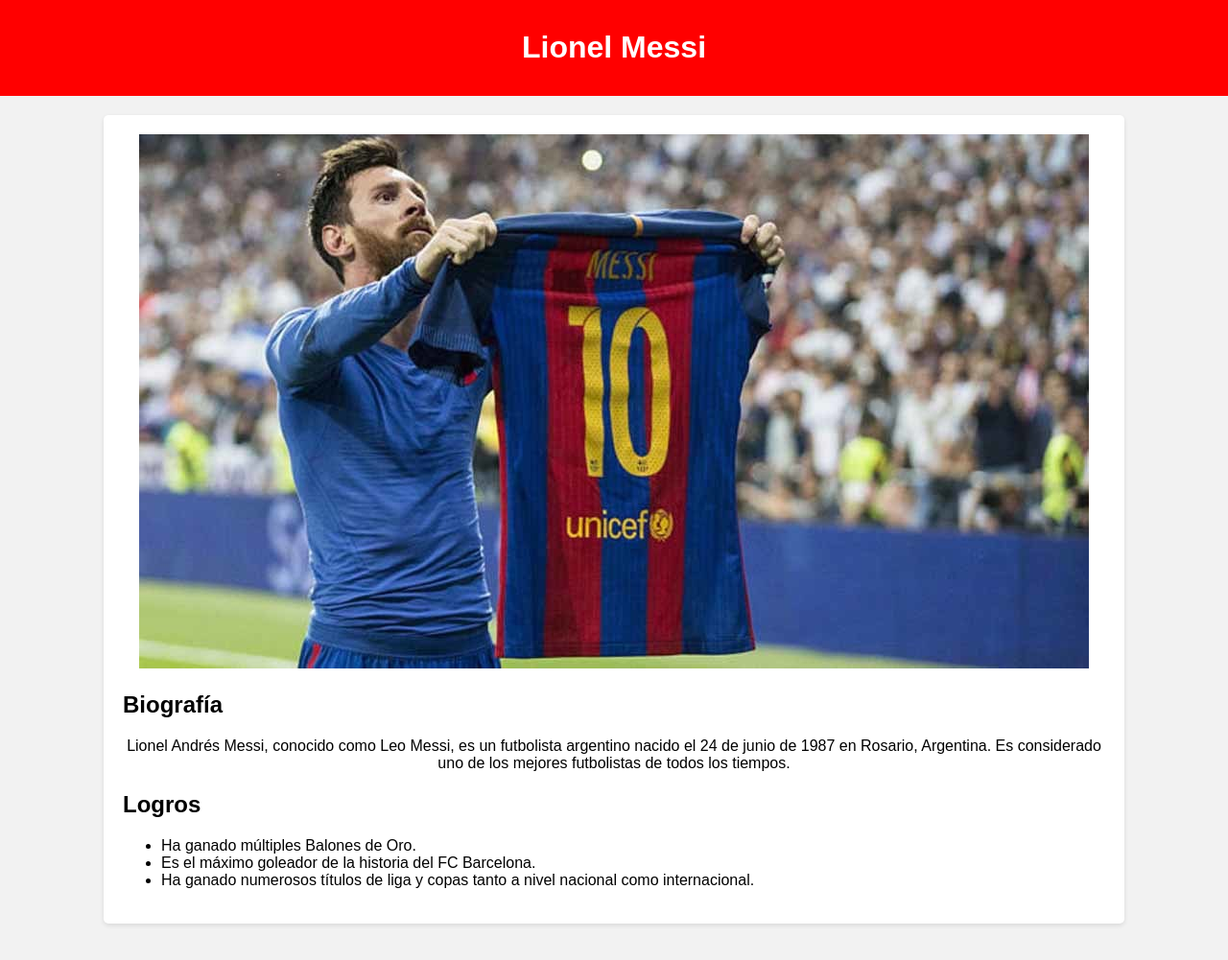
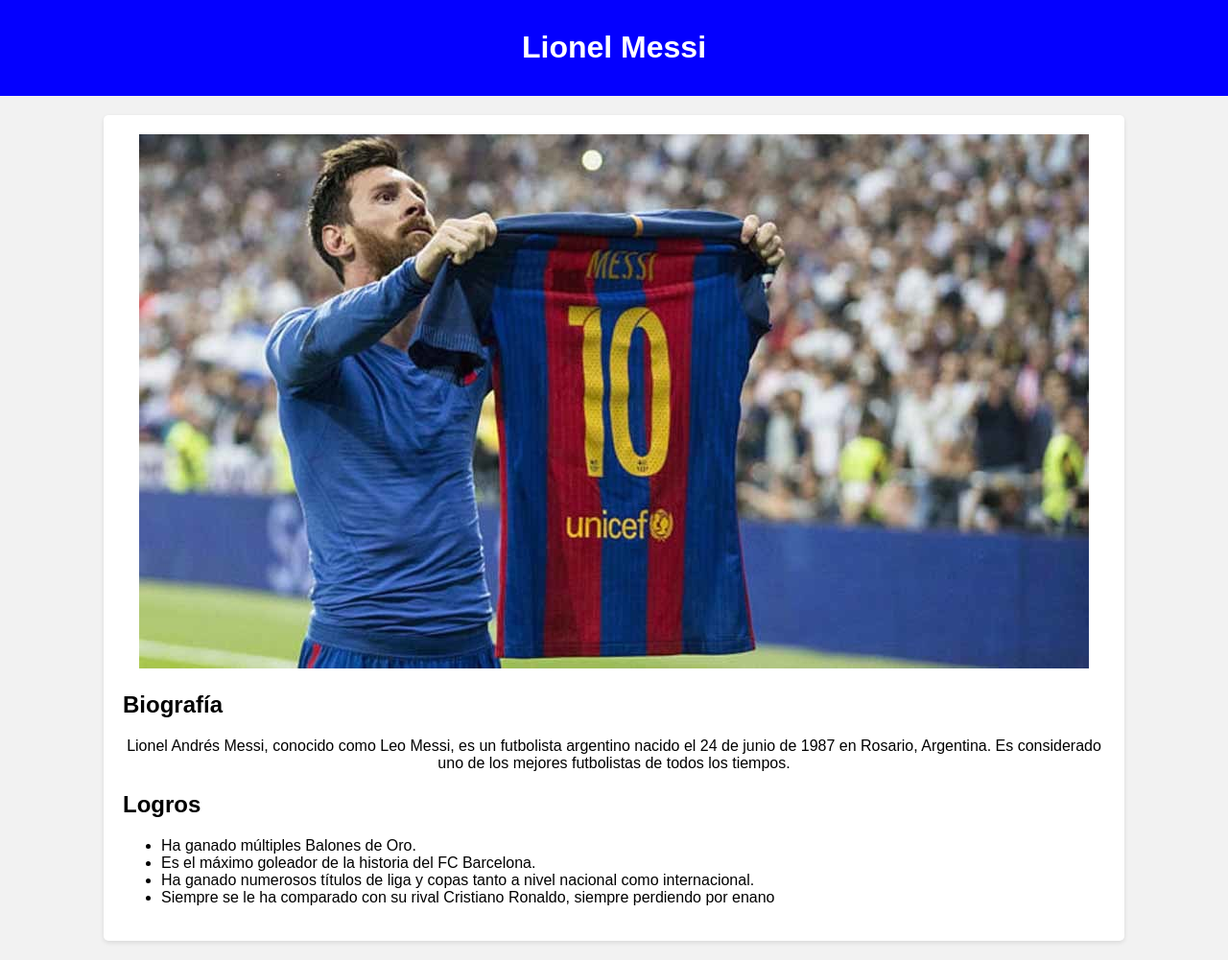
Before and after one commit to josroga/TallerGit, a plain HTML site: page index.html in a window 1280 px wide. Shown: the whole page at 96% size. Drawn offline with Linux system fonts and the light colour scheme; files whose address does not match are found by name.

Commit message:
Se agrego texto sobre su rivalidad principal

```diff
--- a/index.html
+++ b/index.html
@@ -12,7 +12,7 @@
             background-color: #f2f2f2;
         }
         header {
-            background-color: #ff0000;
+            background-color: #0400ff;
             color: #fff;
             padding: 10px;
             text-align: center;
@@ -52,6 +52,8 @@
             <li>Ha ganado múltiples Balones de Oro.</li>
             <li>Es el máximo goleador de la historia del FC Barcelona.</li>
             <li>Ha ganado numerosos títulos de liga y copas tanto a nivel nacional como internacional.</li>
+            <li>Siempre se le ha comparado con su rival Cristiano Ronaldo, siempre perdiendo por enano</li>
+
         </ul>
     </div>
 </body>
```
